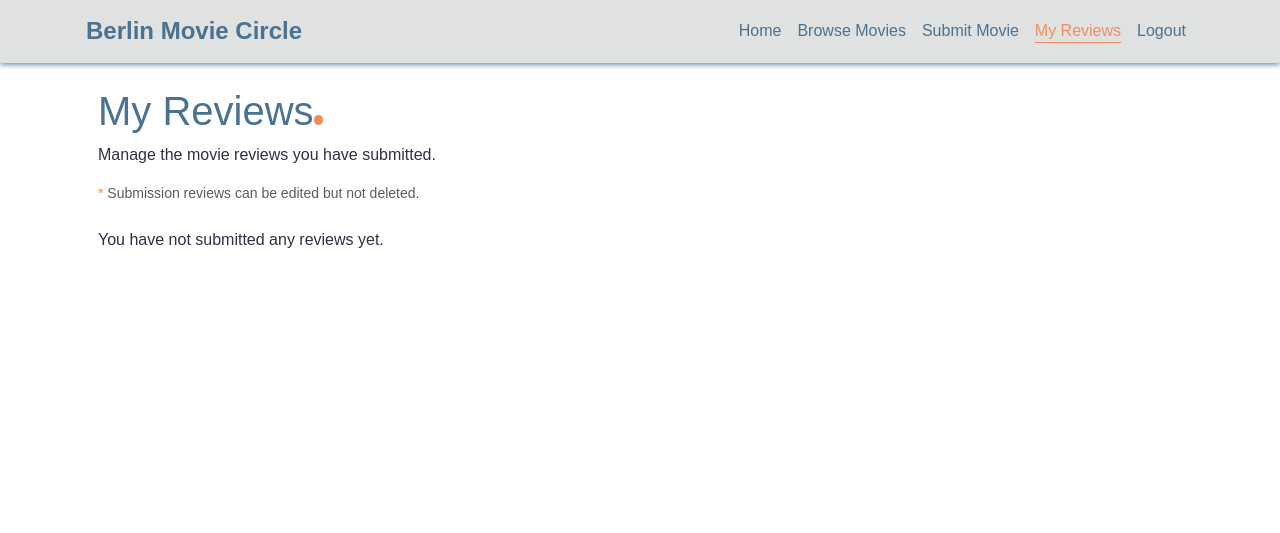
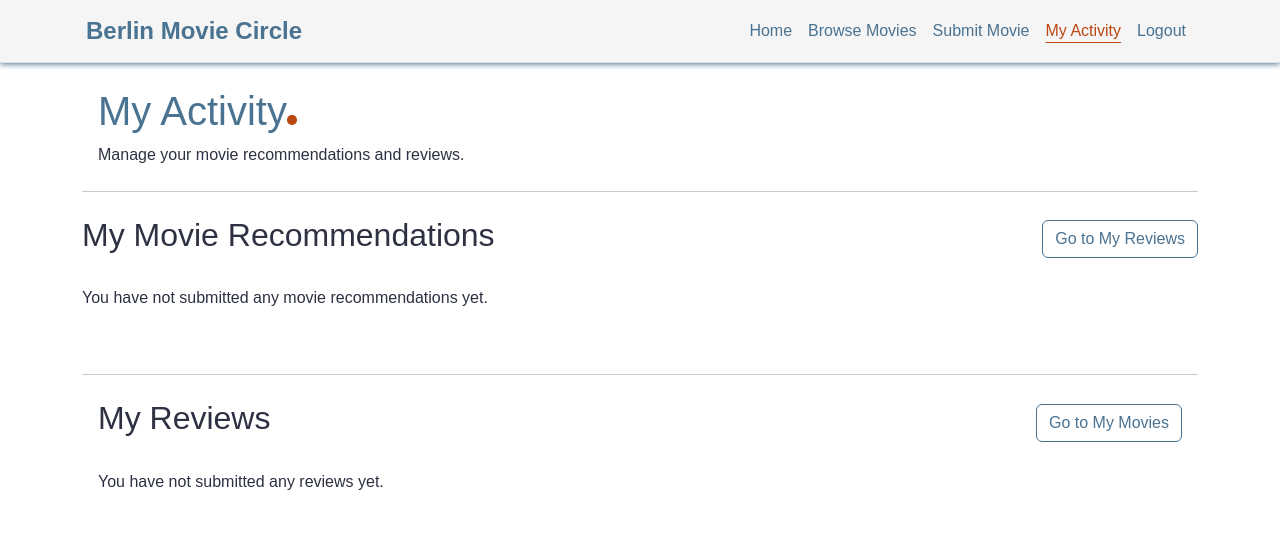
Before and after one commit to angela64711/third-milestone-project, a Django app: page /my-reviews/ in a window 1280 px wide. Shown: the top 533 px of the page. Run offline with Django 4.2, Linux system fonts and the light colour scheme; the visitor is signed in with stand-in values (Sample User, id 1); data that the repository does not hold is empty; some libraries are stand-ins or nearby versions; some web fonts are replaced.

Commit message:
Update My Activity permissions and pending content display

```diff
--- a/movie_project/settings.py
+++ b/movie_project/settings.py
@@ -142,6 +142,10 @@ USE_TZ = True
 
 STATIC_URL = "static/"
 
+STATICFILES_DIRS = [
+    BASE_DIR / "static",
+]
+
 STATIC_ROOT = BASE_DIR / "staticfiles"
 
 # Default primary key field type
--- a/movies/templates/movies/browse.html
+++ b/movies/templates/movies/browse.html
@@ -43,7 +43,7 @@
 <section>
     <div class="row g-4">
         {% for movie in object_list %}
-        <div class="col-12 col-md-6 col-lg-4 col-xl-3">
+        <div class="col-md-6 col-lg-4 col-xl-3">
             <div class="card h-100">
                 <div class="card-body d-flex flex-column">
                     <h2 class="h5 card-title">
--- a/movies/templates/movies/movie_detail.html
+++ b/movies/templates/movies/movie_detail.html
@@ -80,7 +80,7 @@
 {% endif %}
 {% endfor %}
 {% else %}
-<p>No approved reviews yet.</p>
+<h4 class="px-md-5">No approved reviews yet</h4>
 {% endif %}
 
 {% if not user_review %}
--- a/movies/templates/movies/my_reviews.html
+++ b/movies/templates/movies/my_reviews.html
@@ -1,26 +1,106 @@
 {% extends "base.html" %}
+{% load static %}
 
 {% block content %}
 
 <section class="mb-4 px-md-3">
-    <h1>My Reviews<span class="accent-dot"></span></h1>
+    <h1>My Activity<span class="accent-dot"></span></h1>
     <p>
-        Manage the movie reviews you have submitted.
-    </p>
-    <p class="form-text text-muted mb-3">
-        <span class="required-star">*</span> Submission reviews can be edited but not deleted.
+        Manage your movie recommendations and reviews.
     </p>
 </section>
+<hr>
+<section id="my-movies" class="mb-5">
+    <div class="d-flex justify-content-between align-items-center gap-3 flex-wrap my-4">
+        <h2>My Movie Recommendations</h2>
 
-<section class="px-md-3">
+        <a href="#my-reviews" class="btn btn-outline">
+            Go to My Reviews
+        </a>
+    </div>
+
+    <div class="row g-4">
+        {% for movie in my_movies %}
+        <div class="col-md-6 col-lg-4 col-xl-3">
+            <div class="card h-100">
+                <div class="card-body d-flex flex-column">
+                    <h3 class="h5 card-title">
+                        {{ movie.title }}
+
+                        {% if not movie.approved %}
+                        <span class="badge badge-pill badge-danger">
+                            Pending Approval
+                        </span>
+                        {% endif %}
+                    </h3>
+
+                    {% if movie.release_year %}
+                    <p class="text-muted mb-2">
+                        {{ movie.release_year }}
+                    </p>
+                    {% endif %}
+
+                    {% if movie.director %}
+                    <p class="card-text">
+                        Directed by {{ movie.director }}
+                    </p>
+                    {% endif %}
+
+                    <div class="mt-auto">
+                        <div
+                            class="poster-placeholder d-flex align-items-center justify-content-center mx-auto mb-3 text-center">
+                            {% if movie.poster_url %}
+                            <img src="{{ movie.poster_url }}" class="img-fluid h-100"
+                                alt="Poster for {{ movie.title }}">
+                            {% else %}
+                            <img src="{% static 'images/camera.webp' %}" class="img-fluid h-100"
+                                alt="Cinema camera placeholder">
+                            {% endif %}
+                        </div>
+
+                        <div class="d-flex gap-2 flex-wrap justify-content-center">
+                            <a href="{% url 'movie_detail' movie.slug %}" class="btn btn-sm btn-primary">
+                                View Movie
+                            </a>
+                            <a href="#" class="btn btn-sm btn-accent">
+                                Edit Movie
+                            </a>
+                        </div>
+                    </div>
+                </div>
+            </div>
+        </div>
+        {% empty %}
+        <div class="col">
+            <p>You have not submitted any movie recommendations yet.</p>
+        </div>
+        {% endfor %}
+    </div>
+</section>
+<hr>
+<section id="my-reviews" class="px-md-3">
+    <div class="d-flex justify-content-between align-items-center gap-3 flex-wrap my-4">
+        <h2>My Reviews</h2>
+
+        <a href="#my-movies" class="btn btn-outline">
+            Go to My Movies
+        </a>
+    </div>
+
     <div class="row g-4">
         {% for review in reviews %}
         <div class="col-12 col-lg-6">
             <div class="card h-100">
                 <div class="card-body d-flex flex-column">
-                    <h2 class="h5 card-title">
+                    <h3 class="h5 card-title d-flex justify-content-between align-items-start">
                         {{ review.movie.title }}
-                    </h2>
+
+                        {% if not review.approved %}
+                        <span class="badge badge-pill badge-danger">
+                            Pending Approval
+                        </span>
+                        {% endif %}
+                    </h3>
 
                     <p class="mb-2">
                         {% if review.movie.release_year %}
@@ -41,7 +121,7 @@
                         {{ review.review_text }}
                     </p>
 
-                    <div class="d-flex gap-2 mt-auto">
+                    <div class="d-flex gap-2 mt-auto flex-wrap">
                         <a href="{% url 'movie_detail' review.movie.slug %}" class="btn btn-sm btn-outline">
                             View movie
                         </a>
@@ -50,11 +130,9 @@
                             Edit review
                         </a>
 
-                        {% if not review.is_submission_review %}
                         <a href="{% url 'delete_review' review.id %}" class="btn btn-sm btn-accent">
                             Delete review
                         </a>
-                        {% endif %}
                     </div>
                 </div>
             </div>
--- a/movies/views.py
+++ b/movies/views.py
@@ -158,7 +158,7 @@ def submit_movie(request):
 
             messages.success(
                 request,
-                "Thank you! Your movie recommendation has been submitted for review.",
+                "Thank you! Your movie recommendation has been submitted and is pending approval.",
             )
 
             return redirect("movie_list")
@@ -218,6 +218,11 @@ def movie_detail(request, slug):
             review.is_submission_review = False
             review.save()
 
+            messages.success(
+                request,
+                "Your review has been submitted and is pending approval.",
+            )
+
             return redirect("movie_detail", slug=movie.slug)
 
     else:
@@ -234,22 +239,20 @@ def movie_detail(request, slug):
     return render(request, "movies/movie_detail.html", context)
 
 
-# My Reviews Page
+# My Activity Page
 
 
 @login_required
 def my_reviews(request):
     """
-    Display all reviews written by the logged-in user.
-    Each review is shown together with its related movie.
+    Display activity for the logged-in user:
+    movies they submitted and reviews they wrote.
     """
 
-    # Show only reviews that are approved and linked to approved movies.
-    # Both filters are needed so unapproved content is not visible.
+    my_movies = Movie.objects.filter(submitted_by=request.user).order_by("title")
+
     reviews = Review.objects.filter(
         author=request.user,
-        approved=True,
-        movie__approved=True,
     ).order_by("movie__title")
 
     paginator = Paginator(reviews, 10)
@@ -257,6 +260,7 @@ def my_reviews(request):
     page_obj = paginator.get_page(page_number)
 
     context = {
+        "my_movies": my_movies,
         "reviews": reviews,
         "page_obj": page_obj,
     }
@@ -271,7 +275,9 @@ def edit_review(request, review_id):
     Edited reviews require admin approval again.
     """
     review = get_object_or_404(
-        Review, id=review_id, author=request.user, approved=True, movie__approved=True
+        Review,
+        id=review_id,
+        author=request.user,
     )
 
     if request.method == "POST":
@@ -284,7 +290,7 @@ def edit_review(request, review_id):
 
             messages.success(
                 request,
-                "Your review has been updated and is waiting for approval.",
+                "Your review has been updated and is pending approval.",
             )
 
             return redirect("my_reviews")
@@ -306,16 +312,13 @@ def edit_review(request, review_id):
 @login_required
 def delete_review(request, review_id):
     """
-    Allow users to delete their own normal reviews.
-    Original submission reviews cannot be deleted.
+    Allow users to delete any review they authored.
     """
     review = get_object_or_404(
         Review,
         id=review_id,
         author=request.user,
         approved=True,
-        movie__approved=True,
-        is_submission_review=False,
     )
 
     if request.method == "POST":
--- a/movies/static/css/style.css
+++ b/static/css/style.css
@@ -4,11 +4,11 @@
     --primary-font: "Google Sans Flex", sans-serif;
     --secondary-font: "Unbounded", sans-serif;
     --background-color: #ffffff;
-    --surface-color: #e0e1e1;
+    --surface-color: #f5f5f5;
     --text-color: #2d3142;
     --primary-color: #4a7291;
     --primary-rgb: 74, 114, 145;
-    --accent-color: #f18d5d;
+    --accent-color: #bc4710;
 }
 
 /*---------------------------------- Global Styles */
@@ -72,6 +72,11 @@ h1 {
 .form-select:focus {
     border-color: var(--primary-color);
     box-shadow: 0 0 0 0.25rem rgba(var(--primary-rgb), 0.25);
+}
+
+
+.badge-danger {
+    background-color: var(--accent-color);
 }
 
 /*-------------------------------------------- NavBar */
--- a/templates/base.html
+++ b/templates/base.html
@@ -77,7 +77,7 @@
                     <li class="nav-item">
                         <a class="nav-link {% if request.path == my_reviews_url %}active{% endif %}"
                             href="{{ my_reviews_url }}">
-                            My Reviews
+                            My Activity
                         </a>
                     </li>
 
```
Also changed, not shown: static/images/camera.webp (renamed from movies/static/images/camera.webp), static/images/favicons/android-chrome-192x192.png (renamed from movies/static/images/favicons/android-chrome-192x192.png), static/images/favicons/android-chrome-512x512.png (renamed from movies/static/images/favicons/android-chrome-512x512.png), static/images/favicons/apple-touch-icon.png (renamed from movies/static/images/favicons/apple-touch-icon.png), static/images/favicons/favicon-16x16.png (renamed from movies/static/images/favicons/favicon-16x16.png), static/images/favicons/favicon-32x32.png (renamed from movies/static/images/favicons/favicon-32x32.png), static/images/favicons/favicon.ico (renamed from movies/static/images/favicons/favicon.ico), static/images/hero.webp (renamed from movies/static/images/hero.webp).
